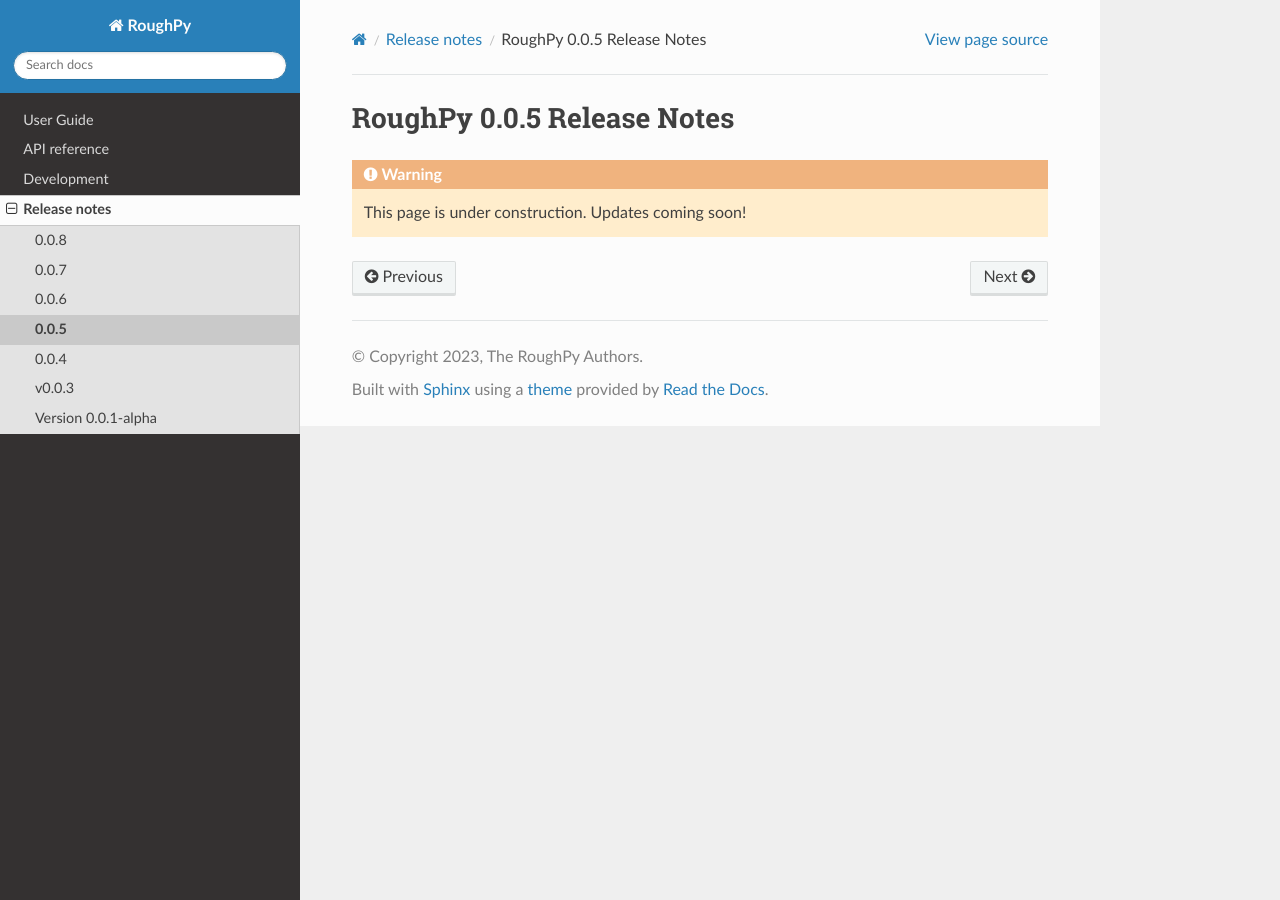
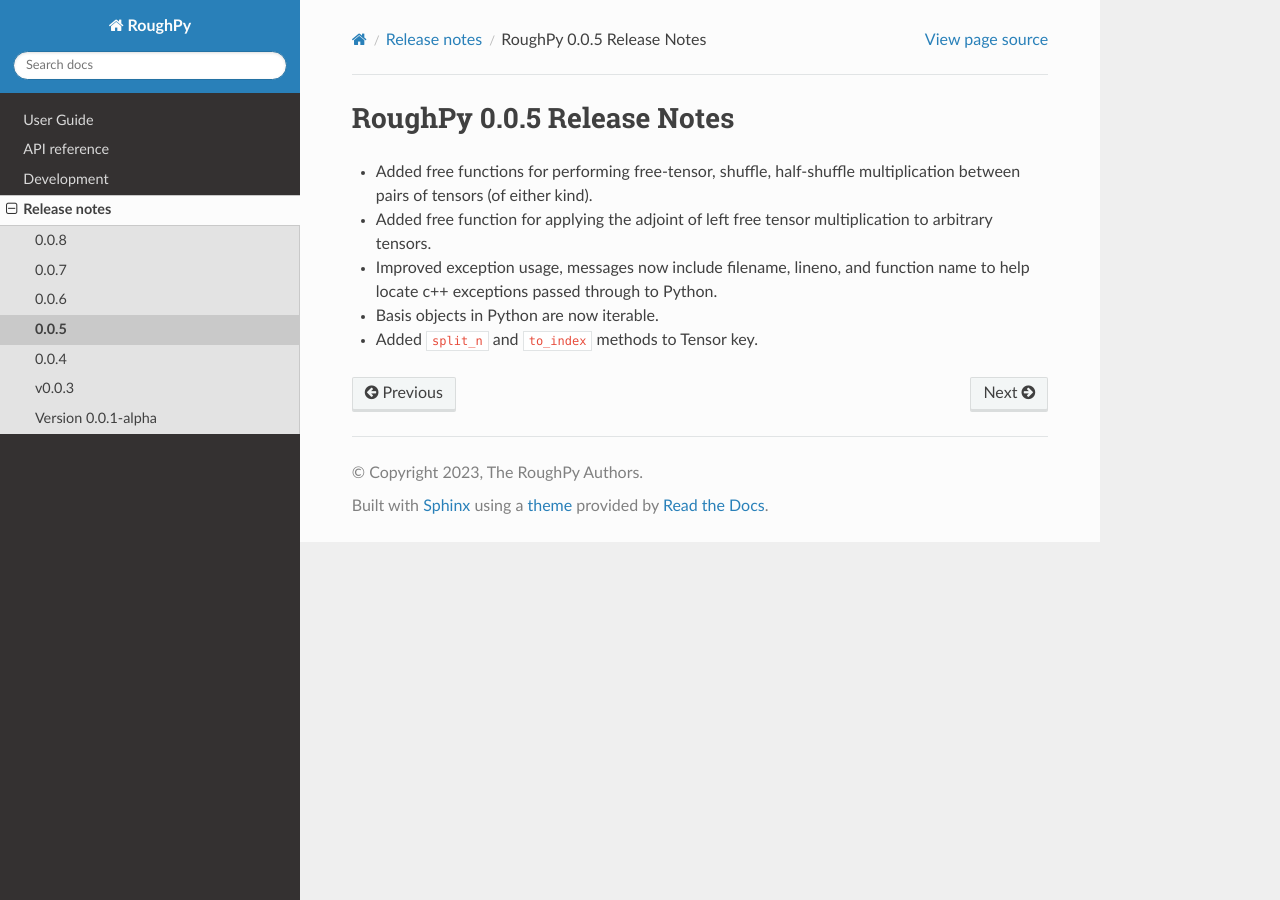
Before and after one commit to datasig-ac-uk/RoughPy, a Sphinx documentation site: the page built from docs/source/release/0.0.5-notes.rst, in a window 1280 px wide. Built offline with Sphinx 7.4.7 and the Read the Docs theme 2.0.0, drawn with Linux system fonts in a browser that asks for light colours; pages that are not in the unit, such as notebooks, are missing from menus.

Commit message:
Add 5 release notes

```diff
--- a/docs/source/release/0.0.5-notes.rst
+++ b/docs/source/release/0.0.5-notes.rst
@@ -2,5 +2,8 @@
 RoughPy 0.0.5 Release Notes
 ===========================
 
-.. warning::
-    This page is under construction. Updates coming soon!
+* Added free functions for performing free-tensor, shuffle, half-shuffle multiplication between pairs of tensors (of either kind).
+* Added free function for applying the adjoint of left free tensor multiplication to arbitrary tensors.
+* Improved exception usage, messages now include filename, lineno, and function name to help locate c++ exceptions passed through to Python.
+* Basis objects in Python are now iterable.
+* Added ``split_n`` and ``to_index`` methods to Tensor key.
```
